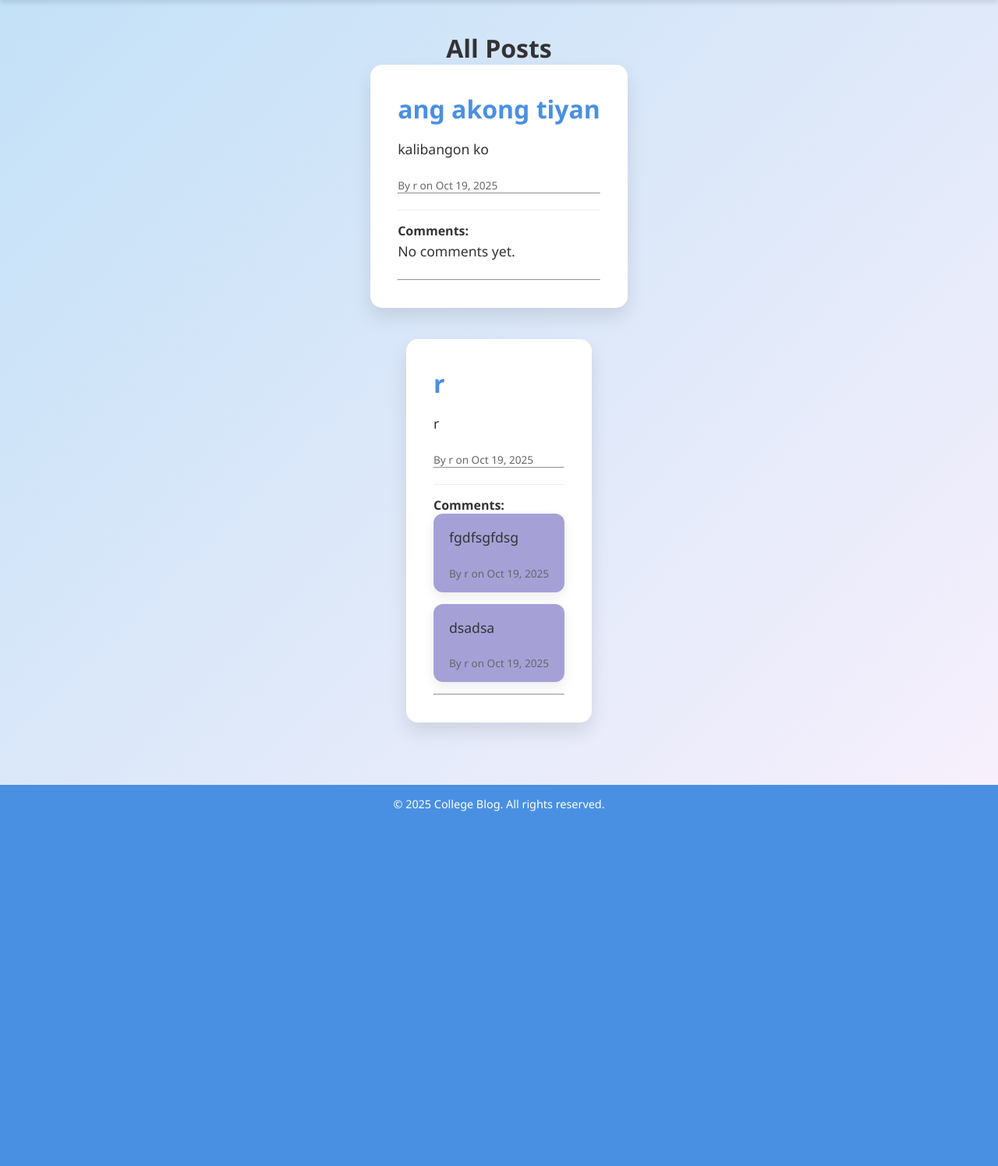
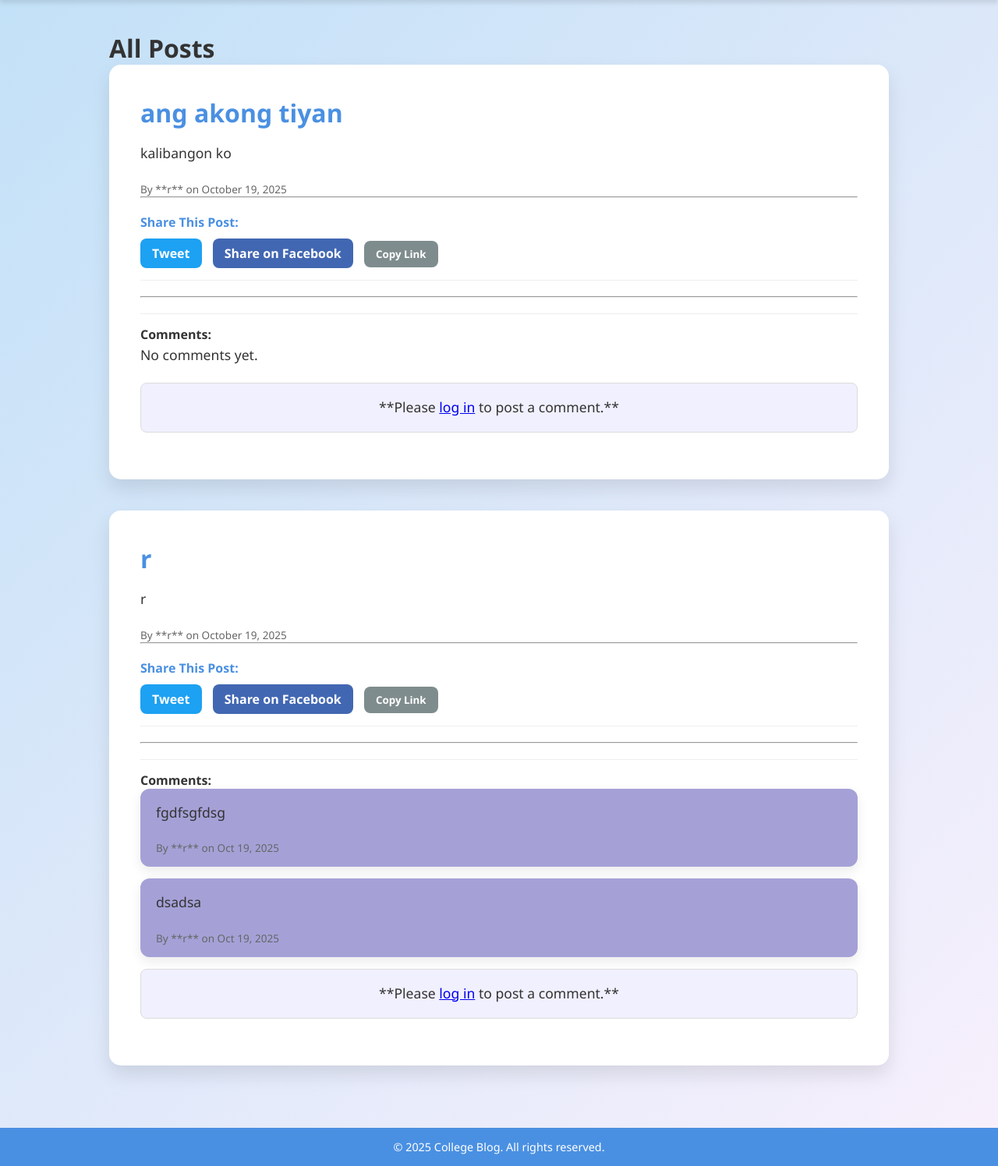
Before and after one commit to tiffanykaye28/Postcraft, a Flask app: page / in a window 1280 px wide. Shown: the part 127-1623 px from the top of the page at 78% size. Before the commit the page ends 1168 px from the top, so only its background shows below. Run offline with Flask 3, Linux system fonts and the light colour scheme.

Commit message:
revise code

```diff
--- a/app.py
+++ b/app.py
@@ -72,6 +72,16 @@ def index():
     posts = Post.query.order_by(Post.date_posted.desc()).all()
     return render_template('index.html', posts=posts)
 
+# Placeholder route for viewing a single post (needed for sharing links)
+@app.route('/post/<int:post_id>')
+def view_post(post_id):
+    post = Post.query.get_or_404(post_id)
+    # In a real application, you would render a 'post.html' template here.
+    # For now, we flash a message and redirect back to the index.
+    flash(f"Viewing post '{post.title}'. The full post detail page is not yet implemented.", 'info')
+    return redirect(url_for('index'))
+
+
 @app.route('/register', methods=['GET', 'POST'])
 def register():
     if request.method == 'POST':
@@ -120,6 +130,7 @@ def add_post():
 @login_required
 def add_comment(post_id):
     content = request.form['content']
+    # The login check is enforced by @login_required, ensuring only logged-in users can reach this logic.
     new_comment = Comment(content=content, post_id=post_id, user_id=current_user.id)
     db.session.add(new_comment)
     db.session.commit()
--- a/static/style.css
+++ b/static/style.css
@@ -49,15 +49,15 @@ main {
     padding: 40px 20px;
 }
 
-/* === Posts === */
+/* === Posts (Made BIGGER) === */
 .post-container {
     width: 100%;
-    max-width: 900px;
+    max-width: 1000px; /* Increased max-width */
 }
 
 .post-card {
     background-color: white;
-    padding: 35px;          /* bigger padding */
+    padding: 40px;          /* Increased padding */
     margin-bottom: 40px;    /* more space between posts */
     border-radius: 15px;    /* slightly rounder corners */
     box-shadow: 0 12px 25px rgba(0,0,0,0.1);
@@ -143,13 +143,13 @@ main {
 }
 
 
-/* === Forms === */
+/* === Forms (General) === */
 .form-container {
     background-color: white;
     padding: 30px;
     border-radius: 12px;
     box-shadow: 0 8px 20px rgba(0,0,0,0.08);
-    max-width: 400px;
+    max-width: 600px; /* Made form container wider */
     width: 100%;
     text-align: center;
 }
@@ -167,6 +167,13 @@ main {
     border-radius: 8px;
     border: 1px solid #ccc;
     font-size: 0.95rem;
+}
+
+/* === Create Post Textarea (Made BIGGER) === */
+.form-container textarea {
+    min-height: 350px; /* Significantly increased the height */
+    resize: vertical;
+    text-align: left;
 }
 
 .form-container button {
@@ -214,6 +221,65 @@ main {
     border: 1px solid #ffeeba;
 }
 
+/* === Share Buttons === */
+.share-options {
+    margin: 20px 0;
+    padding-bottom: 15px;
+    border-bottom: 1px solid #eee;
+}
+
+.share-options h4 {
+    margin-bottom: 10px;
+    color: #4a90e2;
+}
+
+.share-link {
+    display: inline-block;
+    padding: 8px 15px;
+    margin-right: 10px;
+    border-radius: 8px;
+    text-decoration: none;
+    font-weight: 600;
+    cursor: pointer;
+    transition: 0.3s;
+}
+
+.twitter {
+    background-color: #1DA1F2;
+    color: white;
+}
+.twitter:hover {
+    background-color: #1789c9;
+}
+
+.facebook {
+    background-color: #4267B2;
+    color: white;
+}
+.facebook:hover {
+    background-color: #385898;
+}
+
+.copy-link {
+    background-color: #7f8c8d;
+    color: white;
+    border: none;
+}
+.copy-link:hover {
+    background-color: #6b7677;
+}
+
+/* === Login Prompt for Comments === */
+.login-prompt {
+    padding: 15px;
+    background-color: #f0f0ff;
+    border: 1px solid #dcdcdc;
+    border-radius: 8px;
+    text-align: center;
+    font-weight: 500;
+    margin-top: 15px;
+}
+
 /* === Footer === */
 footer {
     background-color: #4a90e2;
--- a/templates/add_post.html
+++ b/templates/add_post.html
@@ -8,7 +8,6 @@
     <form method="POST">
         <input type="text" name="title" placeholder="Post Title" required>
         <textarea name="content" placeholder="Write your post..." required></textarea>
-        <button type="submit">Publish</button>
-    </form>
+        <button type="submit">Publish Post</button> </form>
 </div>
 {% endblock %}
--- a/templates/base.html
+++ b/templates/base.html
@@ -37,5 +37,28 @@
     <footer>
         <p>&copy; 2025 College Blog. All rights reserved.</p>
     </footer>
+
+    <script>
+        function copyToClipboard(text) {
+            // Create a temporary textarea element
+            const tempTextArea = document.createElement('textarea');
+            tempTextArea.value = text;
+            // Make it invisible
+            tempTextArea.style.position = 'fixed';
+            tempTextArea.style.left = '-9999px';
+
+            document.body.appendChild(tempTextArea);
+
+            // Select and copy the text
+            tempTextArea.select();
+            // Execute the copy command
+            document.execCommand('copy');
+
+            // Remove the temporary element
+            document.body.removeChild(tempTextArea);
+
+            alert('Post link copied to clipboard!');
+        }
+    </script>
 </body>
 </html>
--- a/templates/index.html
+++ b/templates/index.html
@@ -1,13 +1,24 @@
 {% extends 'base.html' %}
 
 {% block content %}
+<div class="post-container">
     <h1>All Posts</h1>
 
     {% for post in posts %}
     <div class="post-card">
         <h2>{{ post.title }}</h2>
         <p>{{ post.content }}</p>
-    <small>By {{ post.author.username }} on {{ post.date_posted.strftime('%b %d, %Y') }}</small>
+        <small>By **{{ post.author.username }}** on {{ post.date_posted.strftime('%B %d, %Y') }}</small>
+
+        <hr>
+
+        <div class="share-options">
+            <h4>Share This Post:</h4>
+            {% set post_url = request.url_root ~ 'post/' ~ post.id %}
+            <a href="https://twitter.com/intent/tweet?text={{ post.title|urlencode }}&url={{ post_url|urlencode }}" target="_blank" class="share-link twitter">Tweet</a>
+            <a href="https://www.facebook.com/sharer/sharer.php?u={{ post_url|urlencode }}" target="_blank" class="share-link facebook">Share on Facebook</a>
+            <button class="share-link copy-link" onclick="copyToClipboard('{{ post_url }}')">Copy Link</button>
+        </div>
 
         <hr>
 
@@ -18,7 +29,7 @@
                 {% for comment in post.comments %}
                 <div class="comment-card" style="background-color: {{ comment.commenter.username|hash_color }}; color: #333;">
                     <p>{{ comment.content }}</p>
-                <small>By {{ comment.commenter.username }} on {{ comment.date_commented.strftime('%b %d, %Y') }}</small>
+                    <small>By **{{ comment.commenter.username }}** on {{ comment.date_commented.strftime('%b %d, %Y') }}</small>
                 </div>
                 {% endfor %}
             {% else %}
@@ -28,13 +39,13 @@
             {% if current_user.is_authenticated %}
             <form method="POST" action="{{ url_for('add_comment', post_id=post.id) }}" class="comment-form">
                 <textarea name="content" placeholder="Add a comment..." required></textarea>
-            <button type="submit">Submit</button>
+                <button type="submit">Submit Comment</button>
             </form>
+            {% else %}
+            <p class="login-prompt">**Please <a href="{{ url_for('login') }}">log in</a> to post a comment.**</p>
             {% endif %}
         </div>
-
-    <hr>
     </div>
     {% endfor %}
-
+</div>
 {% endblock %}
```
Also changed, not shown: instance/database.db, instance/postcraft.db (deleted). Lines whose indentation alone changed are shown as unchanged.
